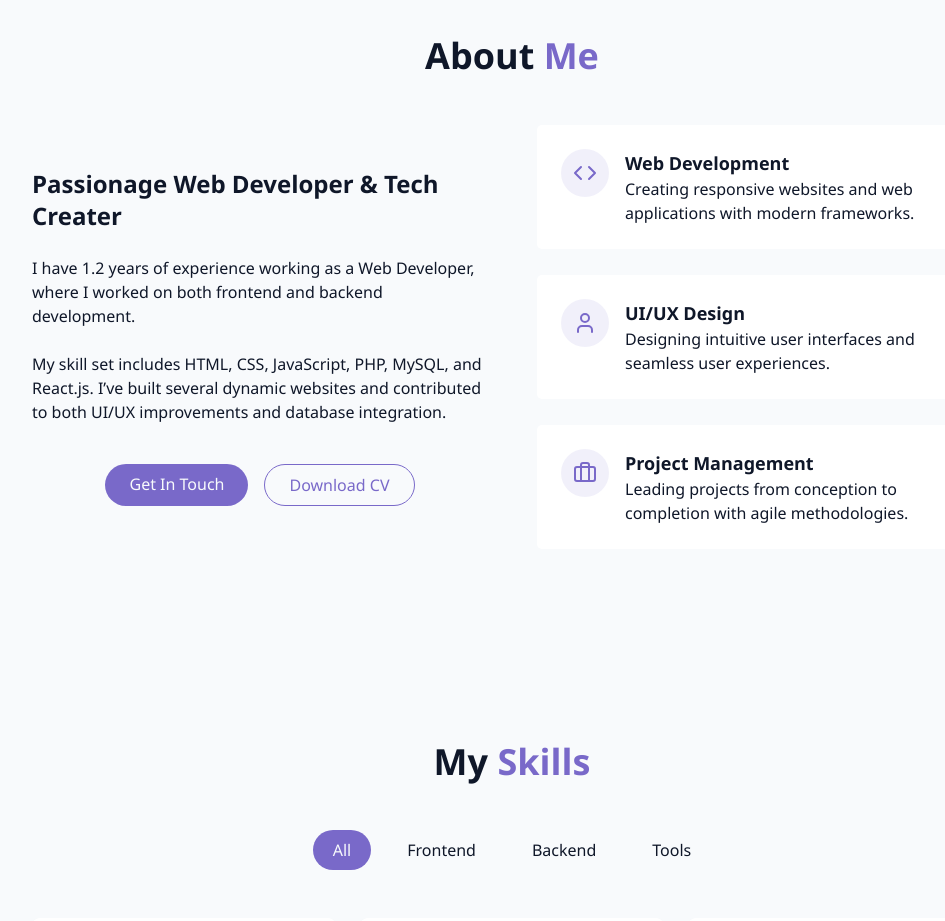
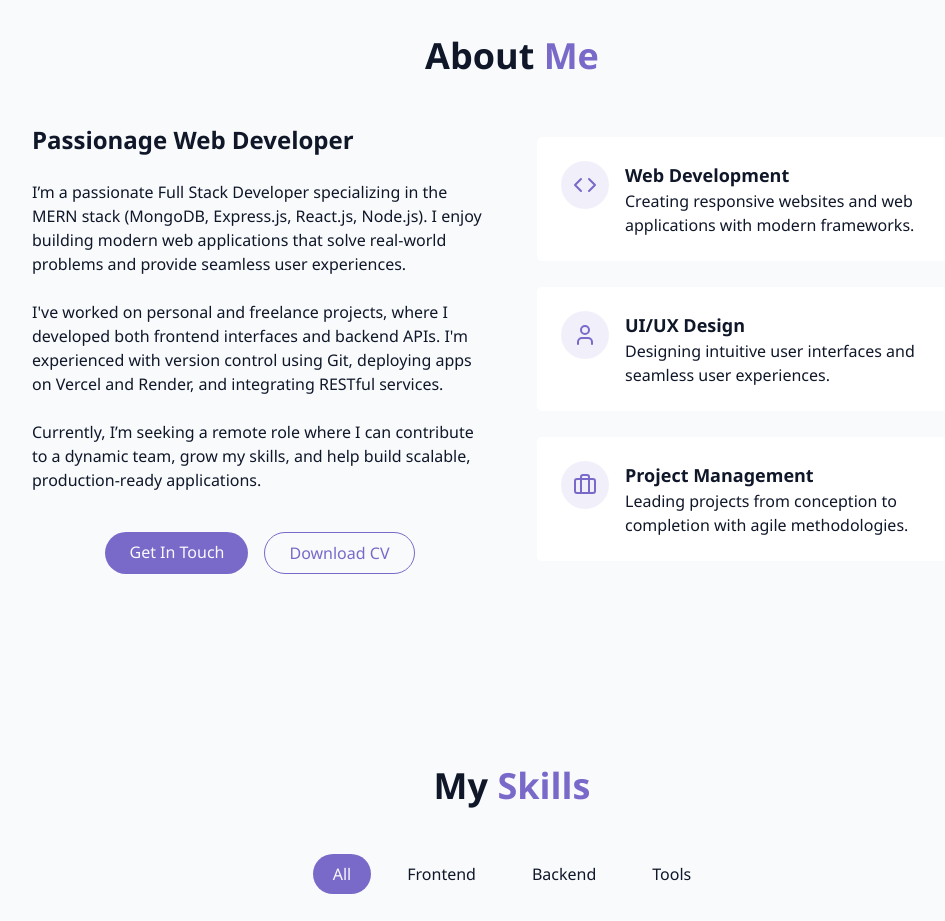
Before and after one commit to VinothSelvam17/Portfolio, a React (Vite) app: page / in a window 1280 px wide. Shown: the part 860-1781 px from the top of the page, without its empty margins (128-1073 px from the left). Built offline with nearby package versions, Linux system fonts and the light colour scheme.

Commit message:
Update AboutMe.jsx

```diff
--- a/src/components/AboutMe.jsx
+++ b/src/components/AboutMe.jsx
@@ -9,11 +9,15 @@ export const AboutMe = () =>{
             </h2>
             <div className="grid grid-cols-1 md:grid-cols-2 gap-12 items-center">
                 <div className="space-y-6 ">
-                    <h3 className="text-2xl font-semibold">Passionage Web Developer & Tech Creater</h3>
+                    <h3 className="text-2xl font-semibold">Passionage Web Developer</h3>
 
-                    <p className="text-muted-foreground">I have 1.2 years of experience working as a Web Developer, where I worked on both frontend and backend development. </p>
-                    <p className="text-muted-foreground">My skill set includes HTML, CSS, JavaScript, PHP, MySQL, and React.js. I’ve built several dynamic websites and contributed to both UI/UX improvements and database integration.</p>
+{/*                     <p className="text-muted-foreground">I have 1.2 years of experience working as a Web Developer, where I worked on both frontend and backend development. </p> */}
+{/*                     <p className="text-muted-foreground">My skill set includes HTML, CSS, JavaScript, PHP, MySQL, and React.js. I’ve built several dynamic websites and contributed to both UI/UX improvements and database integration.</p> */}
+<p className="text-muted-foreground">I’m a passionate Full Stack Developer specializing in the MERN stack (MongoDB, Express.js, React.js, Node.js). I enjoy building modern web applications that solve real-world problems and provide seamless user experiences.</p>
 
+<p className="text-muted-foreground">I've worked on personal and freelance projects, where I developed both frontend interfaces and backend APIs. I'm experienced with version control using Git, deploying apps on Vercel and Render, and integrating RESTful services.</p>
+
+<p className="text-muted-foreground">Currently, I’m seeking a remote role where I can contribute to a dynamic team, grow my skills, and help build scalable, production-ready applications.</p>
                     <div className="flex flex-col sm:flex-row gap-4 pt-4 justify-center">
                         <a href="#contact" className="cosmic-button">
                             {" "}
```
